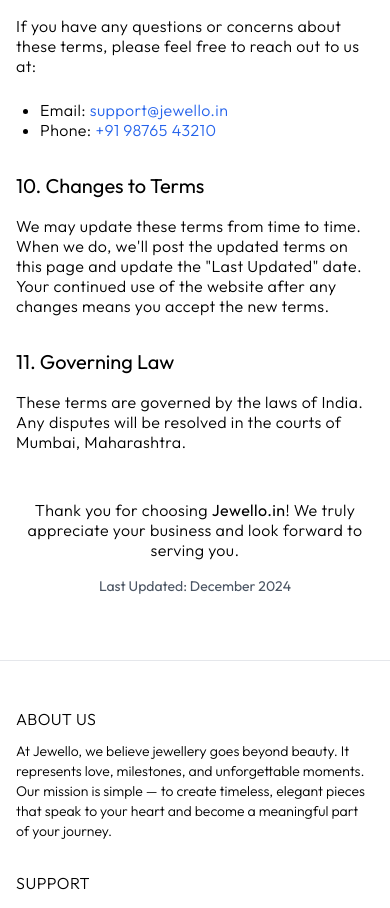
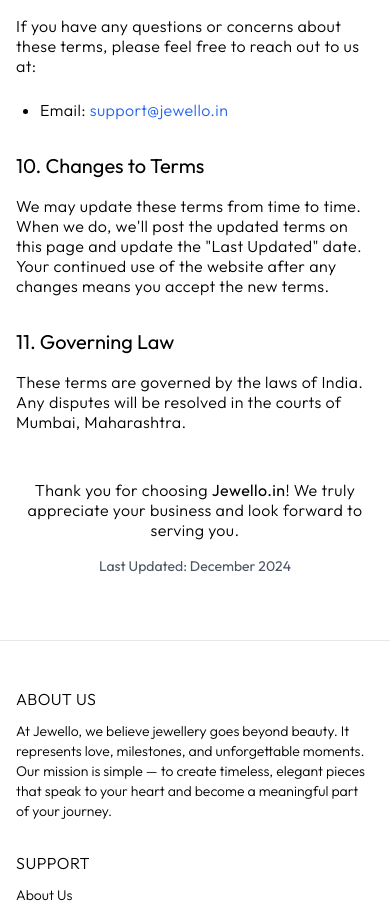
Before and after one commit to supreethteddy/jewellerywebsite, a React (Create React App) app: page /terms-of-service in a window 390 px wide. Shown: the part 2380-3288 px from the top of the page. Built offline with nearby package versions, Linux system fonts and the light colour scheme.

Commit message:
Remove phone number from Terms of Service contact section

```diff
--- a/src/pages/TermsOfService.jsx
+++ b/src/pages/TermsOfService.jsx
@@ -142,15 +142,6 @@ const TermsOfService = () => {
                   support@jewello.in
                 </a>
               </li>
-              <li>
-                Phone:{" "}
-                <a
-                  href="tel:+919876543210"
-                  className="text-blue-600 hover:underline"
-                >
-                  +91 98765 43210
-                </a>
-              </li>
             </ul>
 
             <h2 className="text-xl mt-8 mb-4">10. Changes to Terms</h2>
```
